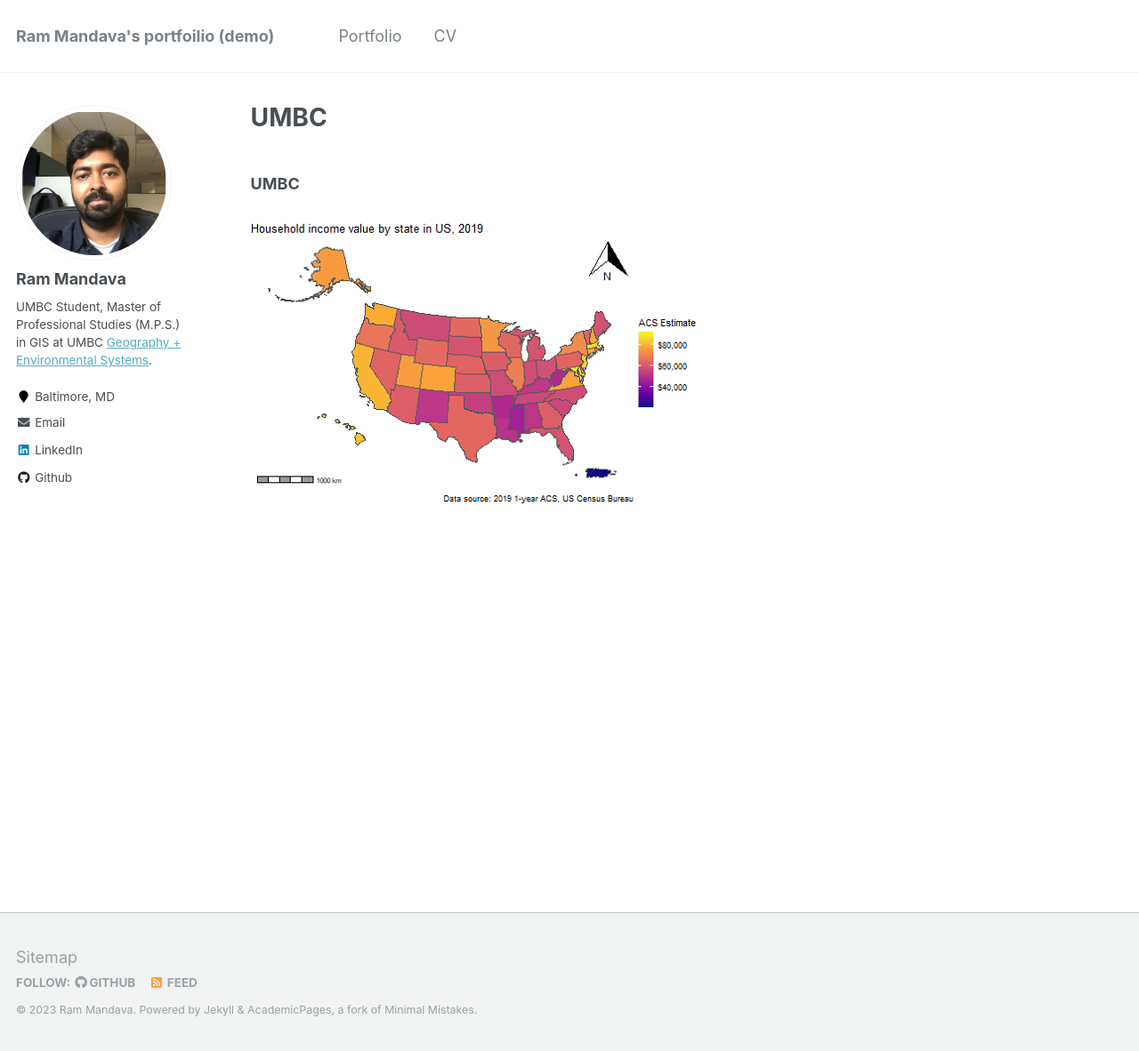
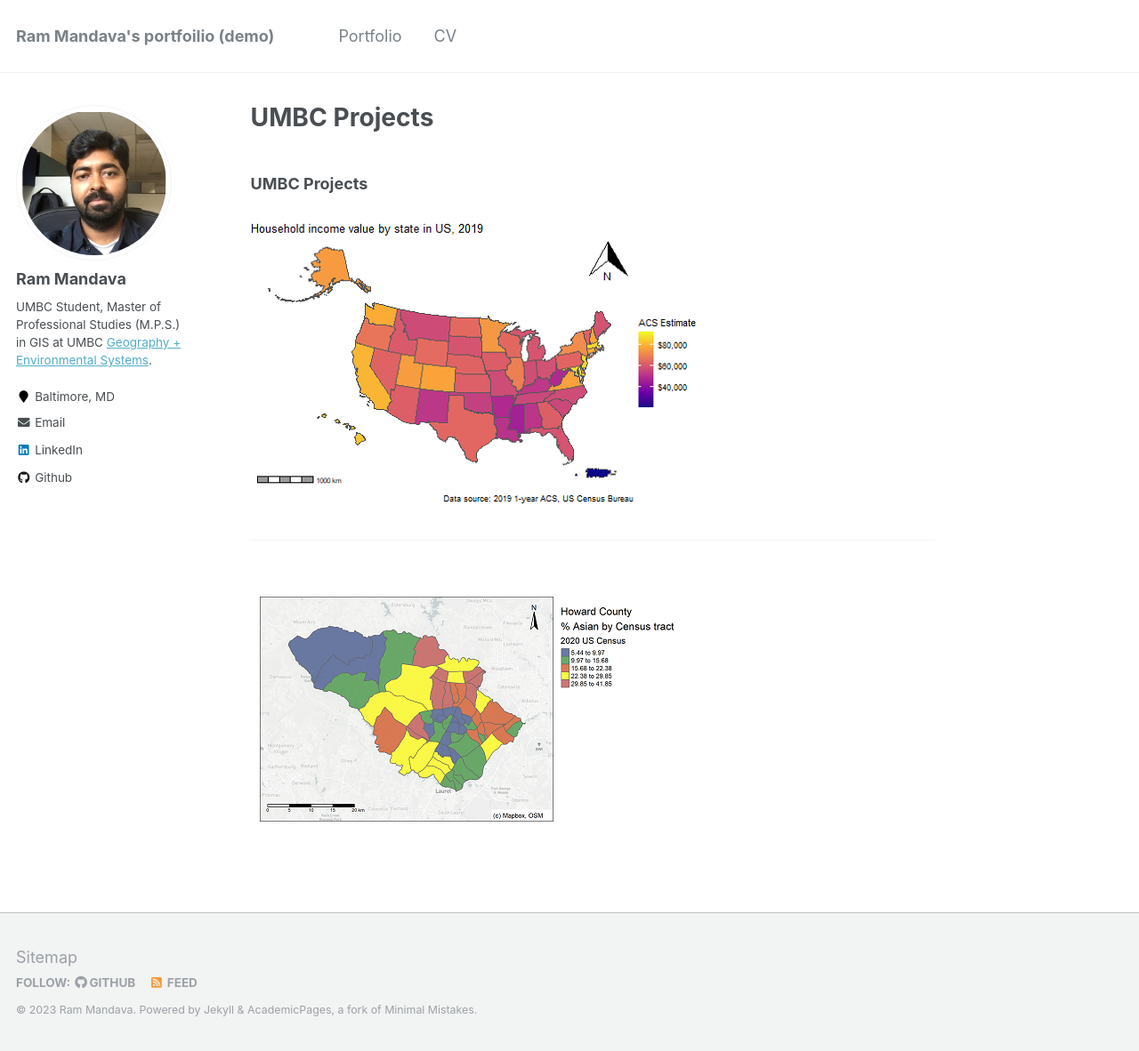
Before and after one commit to mandavaram/mandavaram.github.io, a Jekyll site: the page built from index.md, in a window 1280 px wide and 1182 px high. Shown: the whole window at 89% size. Built offline with Jekyll 4.4.1, drawn with Linux system fonts in a browser that asks for light colours; our own code applies the rules of GitHub Pages for plain Markdown files.

Commit message:
Update index.md

```diff
--- a/index.md
+++ b/index.md
@@ -1,3 +1,7 @@
-### UMBC
+### UMBC Projects
 
 ![US House hold income map](/images/US_Household_Income_plot.png "US House hold income map")
+
+---
+
+![Howard County % Asian population map](/images/Howard_County_Asian_map.png "Howard County % Asian population map")
```
